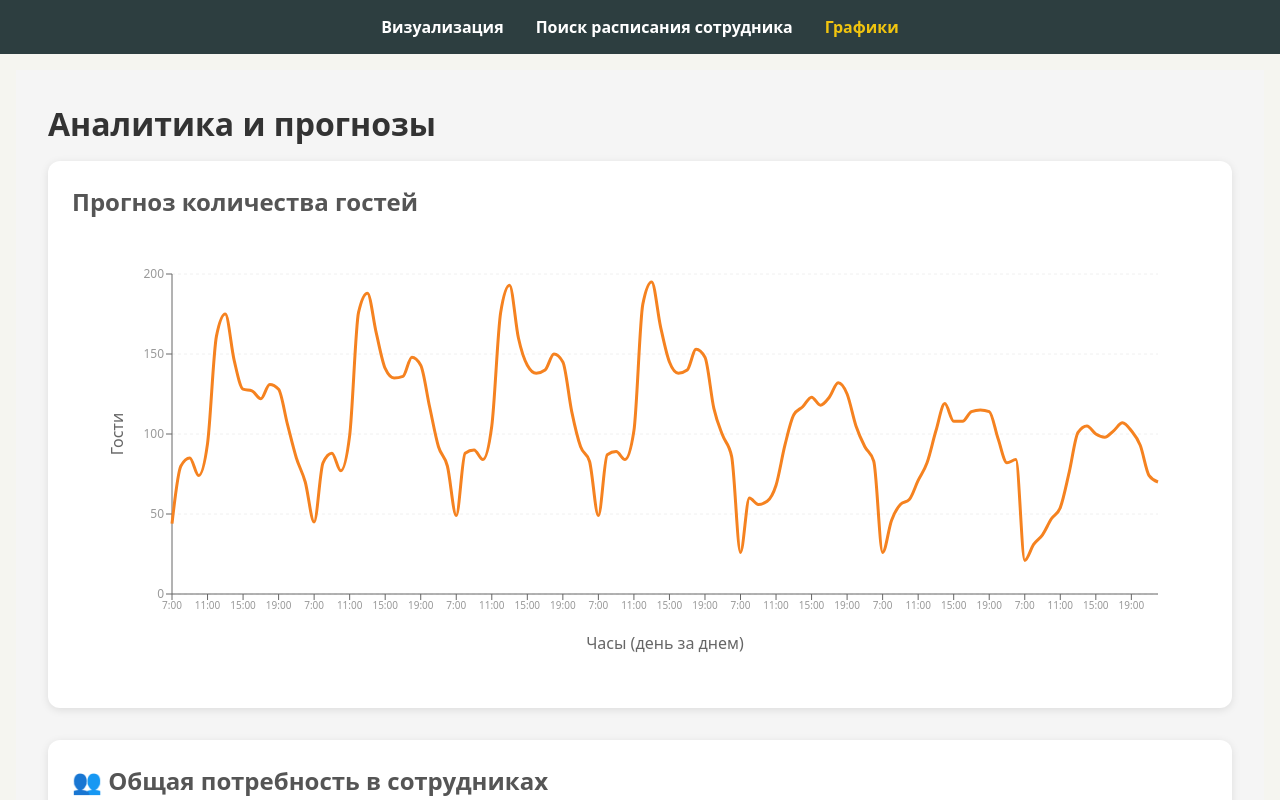
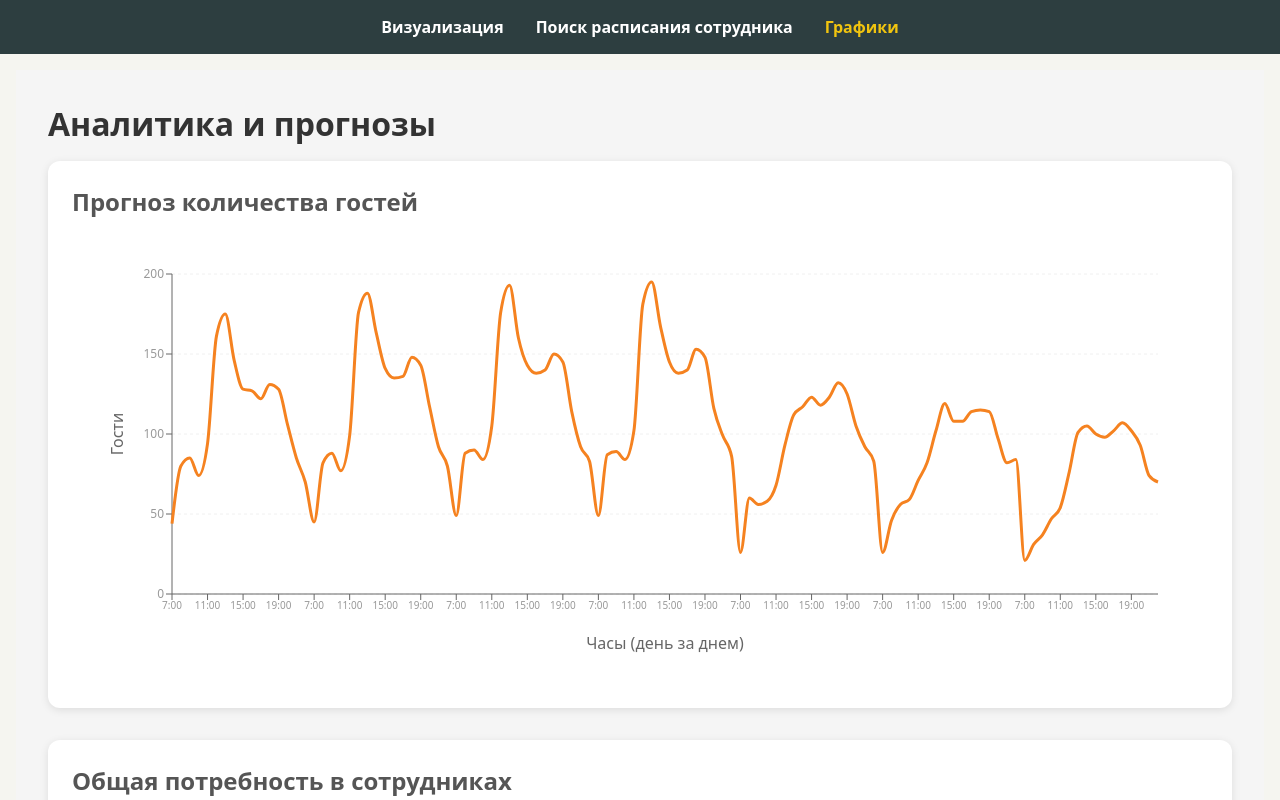
Before and after one commit to arina-bitcoin/svetlyachki-spring-school-, a React (Vite) app: page /charts in a window 1280 px wide. Shown: the top 800 px of the page. Built offline with nearby package versions, Linux system fonts and the light colour scheme.

Commit message:
agged graphs

```diff
--- a/src/components/employeeSearch/EmployeeSearch.jsx
+++ b/src/components/employeeSearch/EmployeeSearch.jsx
@@ -25,8 +25,8 @@ export function EmployeeStats({ employeeId }) {
   // Проверка на переработку (больше 40 часов в неделю)
   const isOvertime = totalHours > 40;
 
-  // Проверка на недоработку (меньше 20 часов в неделю)
-  const isUnderwork = totalHours < 20;
+  // Проверка на недоработку (меньше 3 часов в неделю)
+  const isUnderwork = totalHours < 3;
 
   return (
     <div style={{
--- a/src/components/employeeSearch/EmployeeSearchPage.jsx
+++ b/src/components/employeeSearch/EmployeeSearchPage.jsx
@@ -81,7 +81,7 @@ export function EmployeeSearchPage() {
         </div>
       )}
 
-      {employeeId && (
+      {employeeId != null && (
         <>
           <EmployeeStats employeeId={employeeId} />
           <EmployeeScheduleTable employeeId={employeeId} />
--- a/src/pages/ChartsPage.jsx
+++ b/src/pages/ChartsPage.jsx
@@ -111,7 +111,7 @@ export default function ChartsPage() {
                     marginBottom: '1rem',
                     color: '#555'
                 }}>
-                    👥 Общая потребность в сотрудниках
+                    Общая потребность в сотрудниках
                 </h2>
                 <div style={{ height: '450px' }}>
                     <TotalStaffChart />
```
